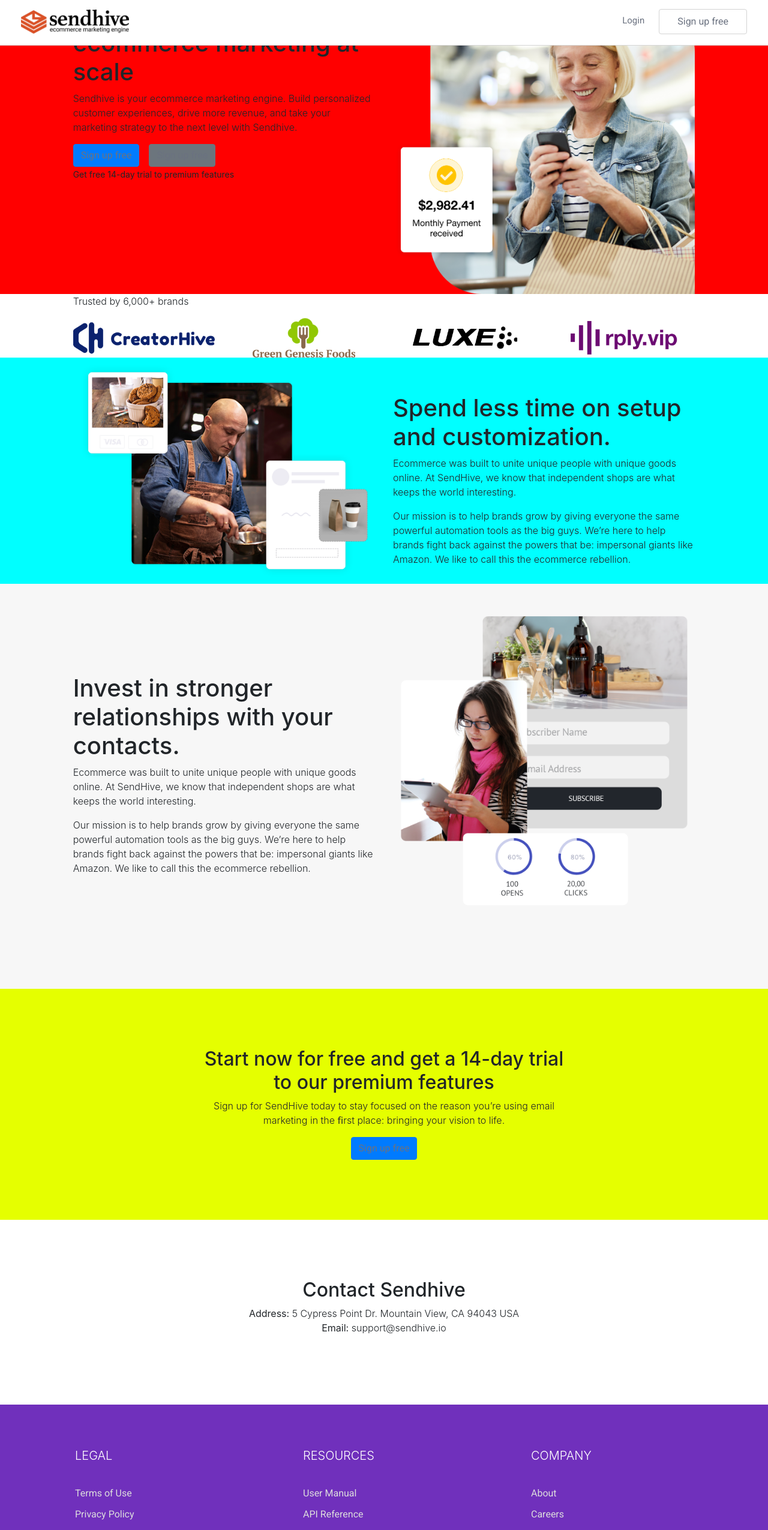
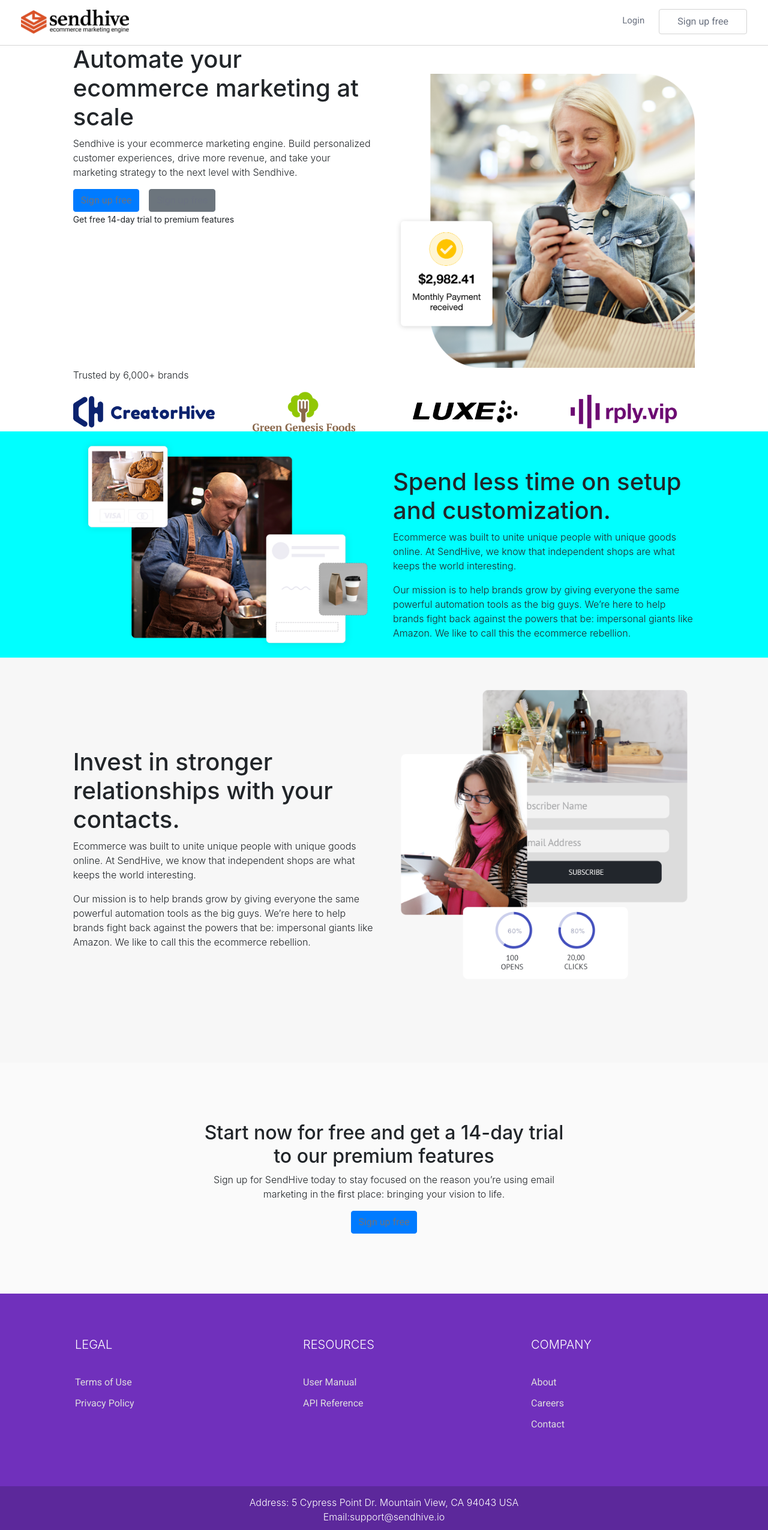
Before and after one commit to erwinagpasa/sendhive-vuejs, a Vue app: page / in a window 1280 px wide. Shown: the top 2550 px of the page at 60% size. Built offline with nearby package versions, Linux system fonts and the light colour scheme.

Commit message:
basic layout

```diff
--- a/src/assets/style.css
+++ b/src/assets/style.css
@@ -5,13 +5,19 @@ body {
   height: 100%;
   display: -ms-flexbox;
   -ms-flex-align: center;
-  background: #e5ff00;
+  background: #fafafa;
   font-family: "Roboto", sans-serif;
   font-weight: 300 !important;
 }
 
 .wrap-header {
-  background-color: #ff0000;
+  margin-top: 75px;
+}
+/* XX-Large devices (larger desktops, 1400px and up)*/
+@media (min-width: 1400px) {
+  #headline {
+    margin-top: 140px;
+  }
 }
 
 .empower-wrap {
--- a/src/components/Contact.vue
+++ /dev/null
@@ -1,28 +0,0 @@
-<template>
-  <div class="contact-wrap">
-    <div class="col-md-6 mx-auto mt-5">
-      <h2 class="headline text-center">
-        Contact Sendhive
-      </h2>
-      <p class="text-center">
-        <strong>Address:</strong> 5 Cypress Point Dr. Mountain View, CA 94043
-        USA<br />
-        <strong>Email:</strong> support@sendhive.io
-      </p>
-    </div>
-  </div>
-</template>
-
-<script>
-export default {
-  name: "Contact",
-};
-</script>
-
-<style lang="css" scoped>
-.contact-wrap {
-  padding-top: 50px;
-  padding-bottom: 100px;
-  background: #fff;
-}
-</style>
--- a/src/components/Footer.vue
+++ b/src/components/Footer.vue
@@ -50,7 +50,11 @@
     </footer>
 
     <div class="copyrights text-center">
-      &copy; 2021 Sendhive. All rights reserved.
+      <p>
+        Address: 5 Cypress Point Dr. Mountain View, CA 94043 USA<br />
+        Email:support@sendhive.io
+      </p>
+      <p>&copy; 2021 Sendhive. All rights reserved.</p>
     </div>
   </div>
 </template>
--- a/src/components/Header.vue
+++ b/src/components/Header.vue
@@ -3,7 +3,7 @@
     <div class="col-md-10 mx-auto">
       <div class="row">
         <div class="col-md-6">
-          <h1>
+          <h1 id="headline">
             Automate your ecommerce marketing at scale
           </h1>
           <p>
@@ -24,7 +24,7 @@
         </div>
 
         <div class="col-md-6">
-          <img alt="slogo" src="../assets/hero.png" class="img-fluid" />
+          <img alt="slogo" src="../assets/hero.png" class="mt-5 img-fluid" />
         </div>
       </div>
     </div>
--- a/src/views/Home.vue
+++ b/src/views/Home.vue
@@ -6,7 +6,7 @@
     <Empower />
     <Invest />
     <Clickthrough />
-    <Contact />
+
     <Footer />
   </div>
 </template>
@@ -20,7 +20,6 @@ import Empower from "@/components/Empower.vue";
 import Invest from "@/components/Invest.vue";
 import Clickthrough from "@/components/Clickthrough.vue";
 import Footer from "@/components/Footer.vue";
-import Contact from "../components/Contact.vue";
 
 export default {
   name: "Home",
@@ -31,10 +30,7 @@ export default {
     Empower,
     Invest,
     Clickthrough,
-    Contact,
     Footer,
   },
 };
 </script>
-
-Contact
```
